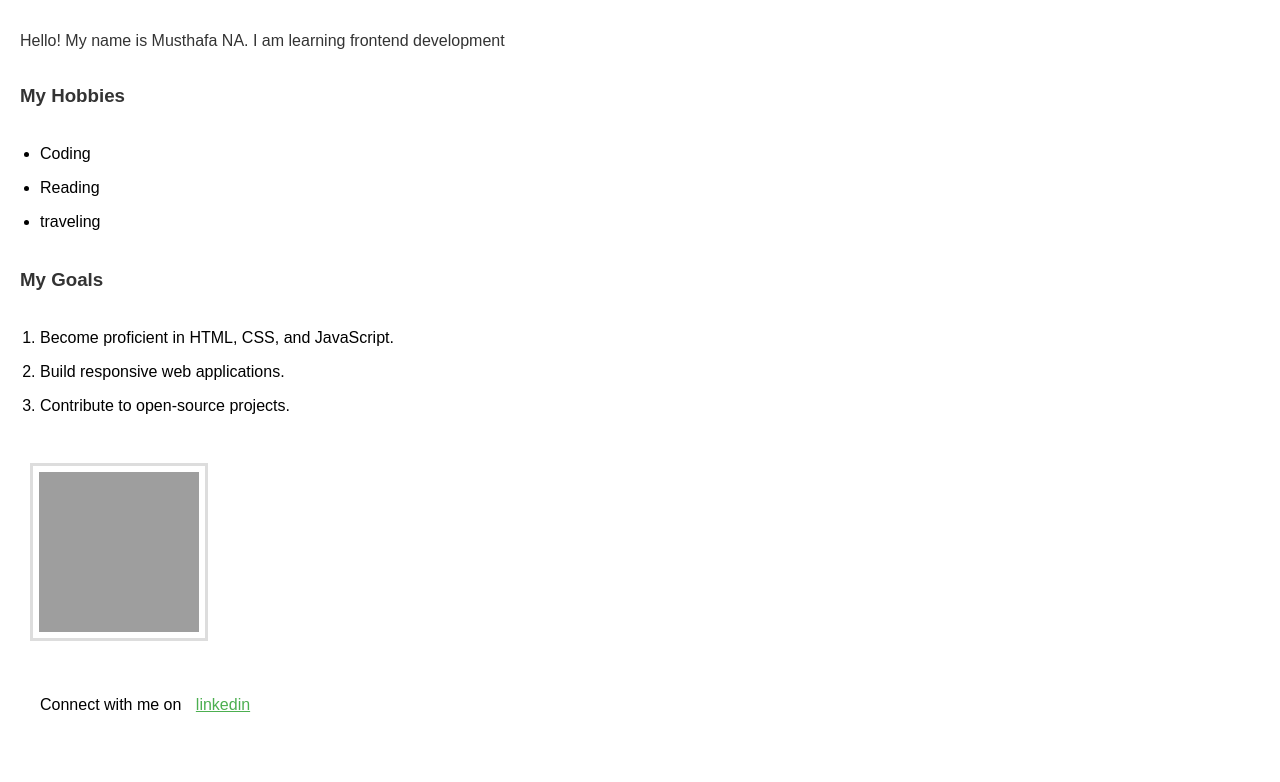
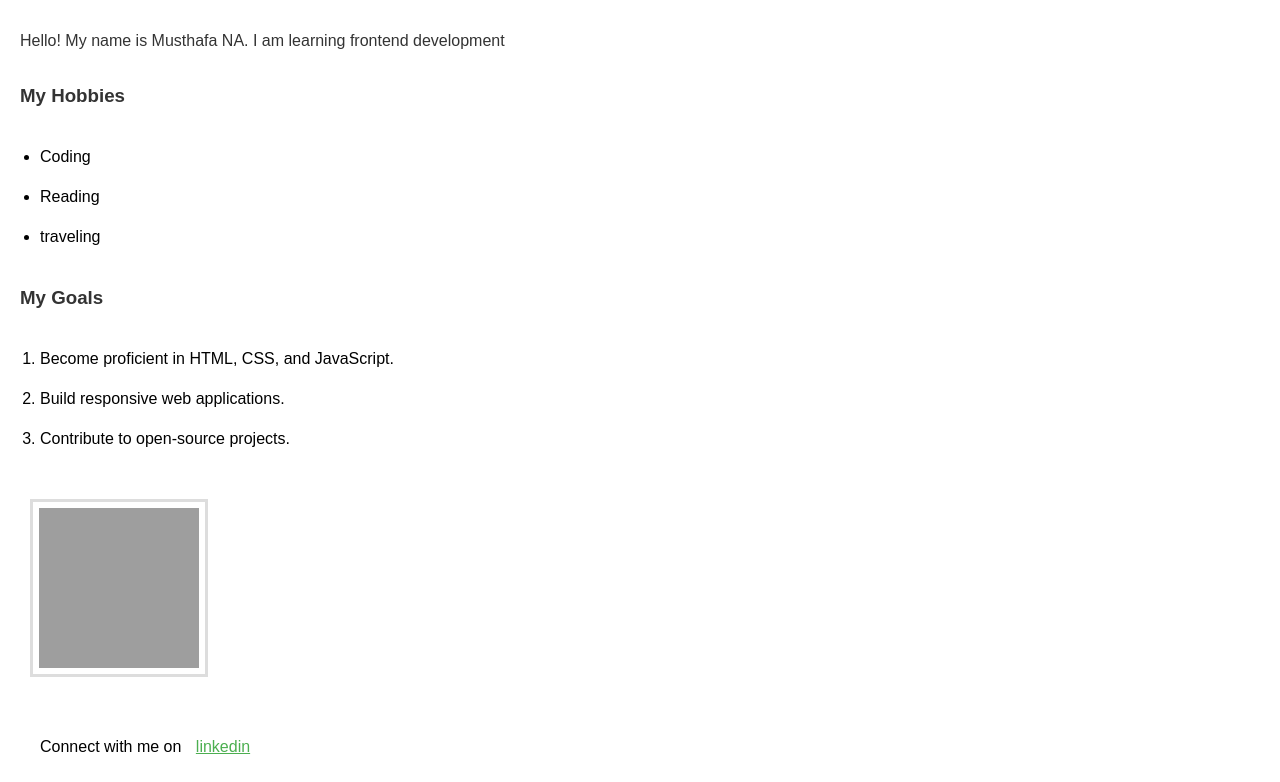
Before and after one commit to musthafana/Day3, a plain HTML site: page index.html in a window 1280 px wide. Shown: the part 130-912 px from the top of the page. Before the commit the page ends 867 px from the top, so only its background shows below. Drawn offline with Linux system fonts and the light colour scheme; grey boxes are pictures that could not be loaded.

Commit message:
Update style.css

```diff
--- a/style.css
+++ b/style.css
@@ -15,7 +15,7 @@
   color: #333333;
 }
 .list1, .list2{
-  line-height: 24px;
+  line-height: 30px;
 }
 .theme{
   border: 3px solid #dddddd;
```
